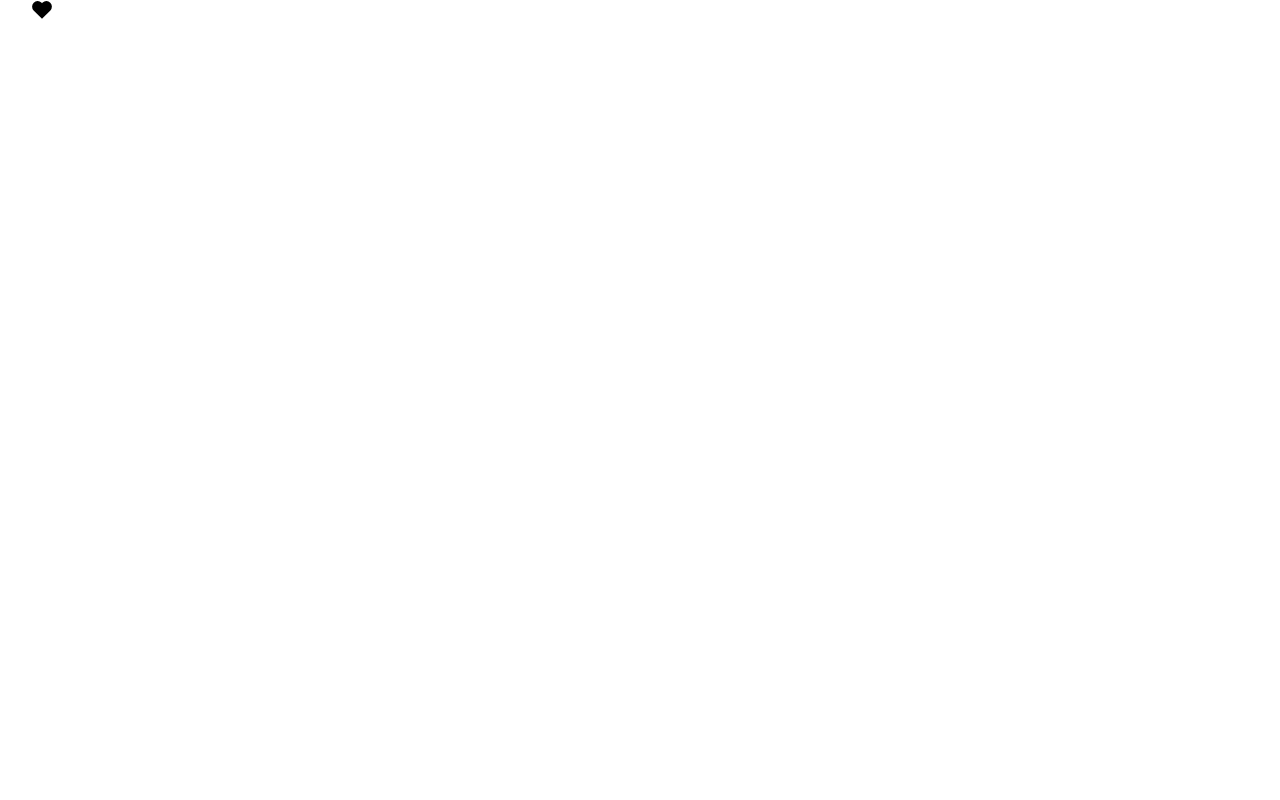
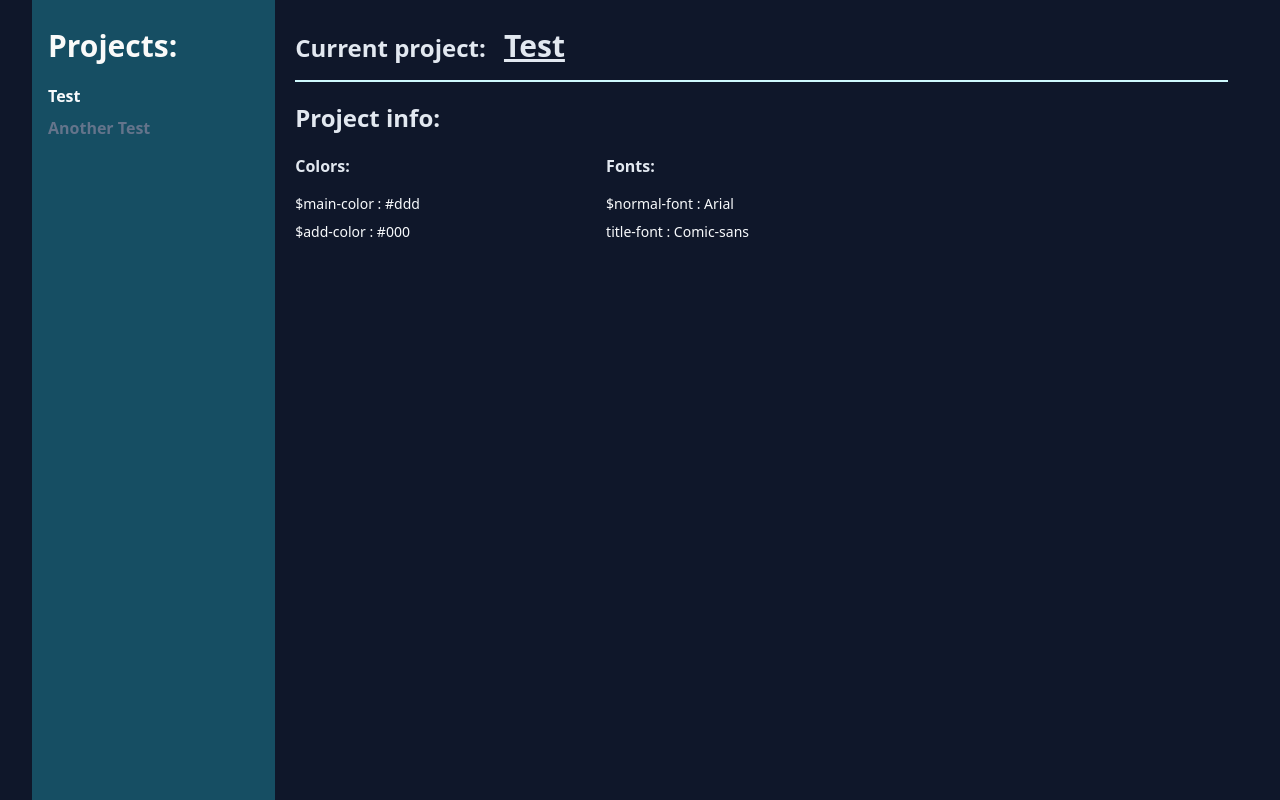
Before and after one commit to juriAndreiczuk/stylesConverter, a Vue app: page / in a window 1280 px wide. Built offline with nearby package versions, Linux system fonts and the light colour scheme.

Commit message:
add projects info structure

```diff
--- a/src/App.vue
+++ b/src/App.vue
@@ -1,11 +1,19 @@
 <script setup>
-import IconSupport from './components/icons/IconSupport.vue'
+import ProjectsList from './components/ProjectsList.vue'
+import ProjectInfo from './components/ProjectInfo.vue'
 </script>
 
 <template>
-  <header>
+  <main class="bg-slate-900 font-bold">
     <div class="container mx-auto">
-      <IconSupport />
+      <div class="flex w-full">
+        <div class="w-1/5">
+          <ProjectsList />
+        </div>
+        <section class="w-4/5">
+          <ProjectInfo />
+        </section>
+      </div>
     </div>
-  </header>
+  </main>
 </template>
--- /dev/null
+++ b/src/components/ProjectInfo.vue
@@ -0,0 +1,34 @@
+<script setup>
+import { useProjectsStore } from './../stores/projects'
+import ProjectValues from './ProjectValues.vue'
+
+const projectsStore = useProjectsStore()
+</script>
+
+<template>
+  <div class="px-5 py-7">
+    <header>
+      <h2 class="font-bold text-2xl text-slate-200">
+        Current project:
+        <span class="text-3xl pl-3 capitalize underline">
+          {{ projectsStore.activeProjectInfo.name }}
+        </span>
+      </h2>
+    </header>
+    <div class="py-2 my-4 border-cyan-100 min-h-full border-t-2">
+      <div class="w-2/3 pt-3 min-h-full">
+        <h3 class="font-bold text-2xl text-slate-200">Project info:</h3>
+        <div class="flex border-cyan-100">
+          <ProjectValues
+            :values-title="'Colors:'"
+            :values-list="projectsStore.activeProjectInfo.colors"
+          />
+          <ProjectValues
+            :values-title="'Fonts:'"
+            :values-list="projectsStore.activeProjectInfo.fonts"
+          />
+        </div>
+      </div>
+    </div>
+  </div>
+</template>
--- /dev/null
+++ b/src/components/ProjectValues.vue
@@ -0,0 +1,27 @@
+<script setup>
+const props = defineProps({
+  valuesTitle: {
+    type: String,
+    required: true
+  },
+  valuesList: {
+    type: Array,
+    required: true
+  }
+})
+</script>
+
+<template>
+  <div class="pr-20 w-1/2">
+    <h4 class="font-bold text-1xl text-slate-200 pb-3 pt-5">{{props.valuesTitle}}</h4>
+    <ul>
+      <li
+        class="py-1 font-normal text-sm text-slate-50"
+        v-for="item of props.valuesList"
+        :key="item.name"
+      >
+        {{ item.name }} : {{ item.value }}
+      </li>
+    </ul>
+  </div>
+</template>
--- /dev/null
+++ b/src/components/ProjectsList.vue
@@ -0,0 +1,26 @@
+<script setup>
+import { useProjectsStore } from './../stores/projects'
+
+const projectsStore = useProjectsStore()
+</script>
+
+<template>
+  <aside class="bg-cyan-900 px-4 py-7 min-h-screen">
+    <h2 class="font-bold pb-5 text-3xl text-stone-50">Projects:</h2>
+    <ul>
+      <li
+        class="pb-2"
+        v-for="(project, index) of projectsStore.projects"
+        :key="project.id"
+      >
+        <button
+          class="capitalize"
+          :class="projectsStore.activeProject == index ? 'text-slate-50' : 'text-slate-500'"
+          @click="projectsStore.setActiveProject(index)"
+        >
+          {{ project.name }}
+        </button>
+      </li>
+    </ul>
+  </aside>
+</template>
--- a/src/main.js
+++ b/src/main.js
@@ -5,6 +5,6 @@ import App from './App.vue'
 
 const app = createApp(App)
 
-app.use(createPinia())
-
-app.mount('#app')
+app
+  .use(createPinia())
+  .mount('#app')
--- /dev/null
+++ b/src/stores/projects.js
@@ -0,0 +1,71 @@
+import { ref, computed } from 'vue'
+import { defineStore } from 'pinia'
+
+export const useProjectsStore = defineStore('projects', () => {
+  const projects = ref([
+    {
+      id: 1,
+      name: 'test',
+      colors: [
+        {
+          name: '$main-color',
+          value: '#ddd'
+        },
+        {
+          name: '$add-color',
+          value: '#000'
+        }
+      ],
+      fonts: [
+        {
+          name: '$normal-font',
+          value: 'Arial'
+        },
+        {
+          name: 'title-font',
+          value: 'Comic-sans'
+        }
+      ],
+    },
+    {
+      id: 2,
+      name: 'another test',
+      colors: [
+        {
+          name: '$main-color',
+          value: '#fff'
+        },
+        {
+          name: '$add-color',
+          value: '#333'
+        }
+      ],
+      fonts: [
+        {
+          name: '$normal-font',
+          value: 'sans-serif'
+        },
+        {
+          name: 'title-font',
+          value: 'serif'
+        }
+      ],
+    }
+  ])
+
+  const activeProject = ref(0)
+
+  const activeProjectInfo = computed(() => {
+    return projects.value[activeProject.value]
+  })
+  const setActiveProject = val => {
+    activeProject.value = val
+  }
+
+  return {
+    projects,
+    activeProject,
+    activeProjectInfo,
+    setActiveProject
+  }
+})
```
